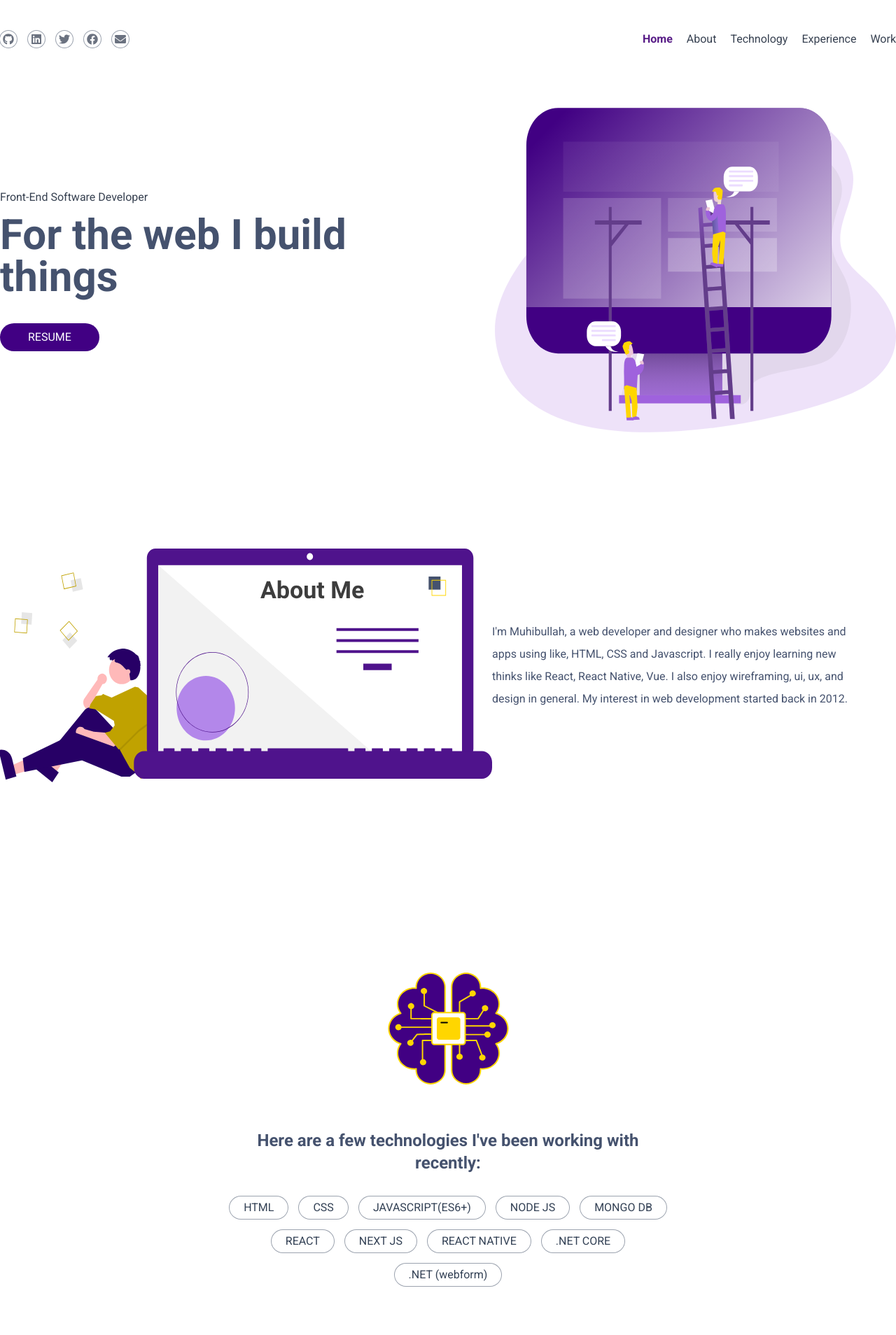
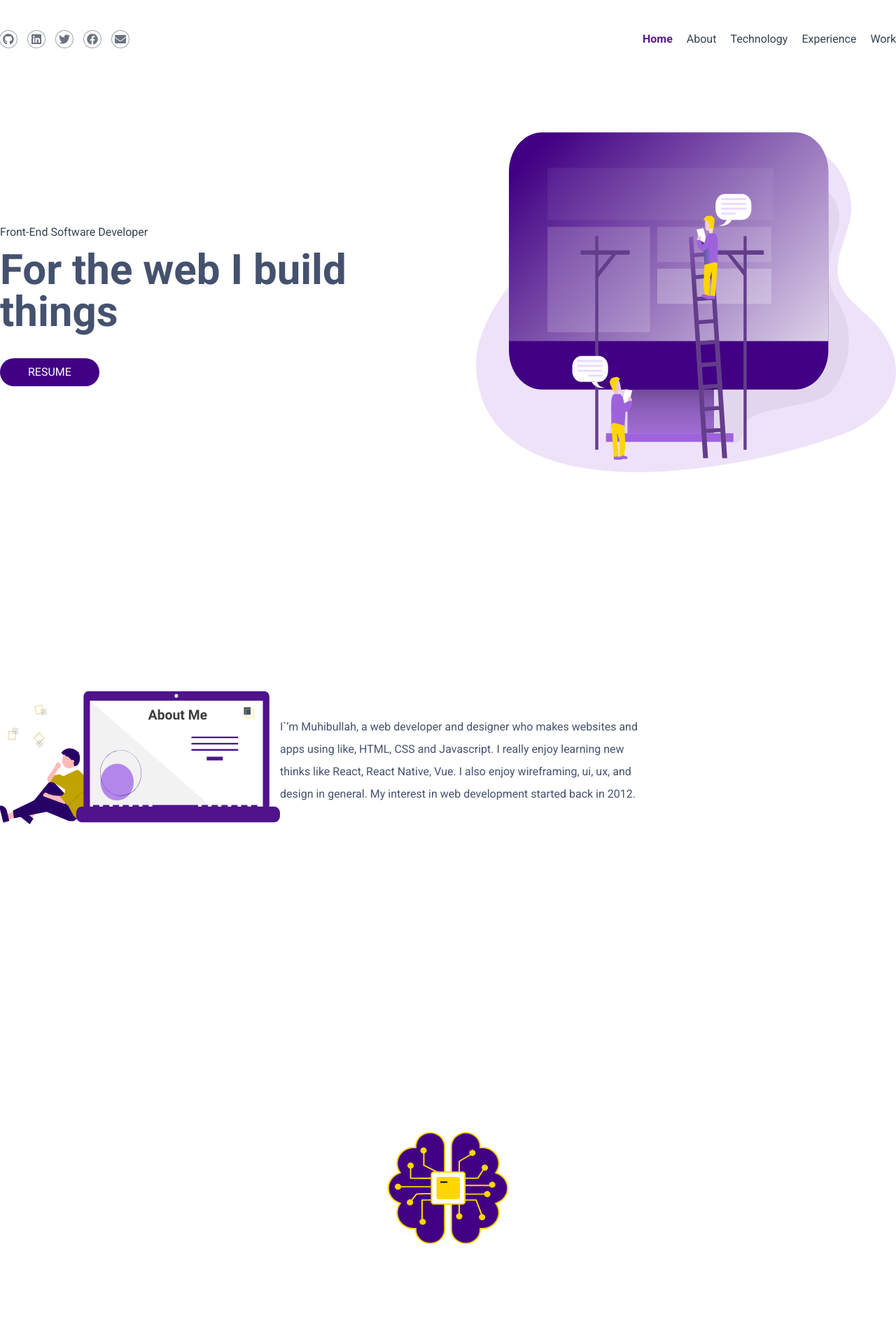
Before and after one commit to muhib-dev/portfolio-website-using-nextJS, a Next.js app: page / in a window 1280 px wide. Shown: the top 1908 px of the page at 70% size. Built offline with nearby package versions, Linux system fonts and the light colour scheme.

Commit message:
eslint modified

```diff
--- a/components/HomeComponent.js
+++ b/components/HomeComponent.js
@@ -1,3 +1,4 @@
+import Image from "next/image";
 import { FaExternalLinkAlt } from "react-icons/fa";
 
 export default function HomeComponent() {
@@ -16,12 +17,19 @@ export default function HomeComponent() {
             className="inline-block rounded-full bg-[#410083] py-2 px-10 mt-8 text-white text-base transition-all delay-100 hover:bg-[#7012CE]"
             href="https://docs.google.com/document/d/1MWCXVYZEl6aXu4zZst2fEW9qLHkViZyPUMhvJt99Xf0/edit?usp=sharing"
             target="_blank"
+            rel="noreferrer"
           >
             RESUME
           </a>
         </div>
         <div>
-          <img src="/images/hero.svg" alt="hero" className="max-w-full" />
+          <Image
+            src="/images/hero.svg"
+            alt="hero"
+            className="max-w-full"
+            height={600}
+            width={600}
+          />
         </div>
       </section>
 
@@ -30,14 +38,20 @@ export default function HomeComponent() {
         className="flex flex-col items-center md:flex-row my-20 py-16 scroll-pt-44"
       >
         <div>
-          <img src="/images/about.svg" alt="about" className="w-full" />
+          <Image
+            src="/images/about.svg"
+            alt="about"
+            className="w-full"
+            height={400}
+            width={400}
+          />
         </div>
         <p className="max-w-lg text-[#45526E] leading-8">
-          I'm Muhibullah, a web developer and designer who makes websites and
-          apps using like, HTML, CSS and Javascript. I really enjoy learning new
-          thinks like React, React Native, Vue. I also enjoy wireframing, ui,
-          ux, and design in general. My interest in web development started back
-          in 2012.
+          I`&rsquo;m Muhibullah, a web developer and designer who makes websites
+          and apps using like, HTML, CSS and Javascript. I really enjoy learning
+          new thinks like React, React Native, Vue. I also enjoy wireframing,
+          ui, ux, and design in general. My interest in web development started
+          back in 2012.
         </p>
       </section>
 
@@ -46,10 +60,16 @@ export default function HomeComponent() {
         className="flex flex-col items-center text-center my-20 py-16"
       >
         <div>
-          <img src="/images/tech.svg" alt="tech" className="w-full" />
+          <Image
+            src="/images/tech.svg"
+            alt="tech"
+            className="w-full"
+            height={400}
+            width={400}
+          />
         </div>
         <h1 className="max-w-xl font-bold text-2xl text-[#45526E]">
-          Here are a few technologies I've been working with recently:
+          Here are a few technologies I`&rsquo;ve been working with recently:
         </h1>
         <div className="max-w-2xl mt-6">
           <span className="badge-ring m-2">HTML</span>
--- a/components/Navbar.js
+++ b/components/Navbar.js
@@ -16,6 +16,7 @@ export default function Navbar() {
             className="ring-1 ring-gray-400 h-6 w-6 rounded-full flex items-center justify-center"
             href="https://github.com/muhib-dev"
             target="_blank"
+            rel="noreferrer"
           >
             <FaGithub />
           </a>
@@ -23,6 +24,7 @@ export default function Navbar() {
             className="ring-1 ring-gray-400 h-6 w-6 rounded-full flex items-center justify-center"
             href="https://www.linkedin.com/in/muhibullah-khandaker/"
             target="_blank"
+            rel="noreferrer"
           >
             <FaLinkedin />
           </a>
@@ -30,6 +32,7 @@ export default function Navbar() {
             className="ring-1 ring-gray-400 h-6 w-6 rounded-full flex items-center justify-center"
             href="https://twitter.com/Muhebollah"
             target="_blank"
+            rel="noreferrer"
           >
             <FaTwitter />
           </a>
@@ -37,6 +40,7 @@ export default function Navbar() {
             className="ring-1 ring-gray-400 h-6 w-6 rounded-full flex items-center justify-center"
             href="https://www.facebook.com/muhibollah.kh"
             target="_blank"
+            rel="noreferrer"
           >
             <FaFacebook />
           </a>
```
Also changed, not shown: package.json (+2 -11 lines), .eslintrc.json (added), 2 other files (tests, documents, lock files or other folders).
